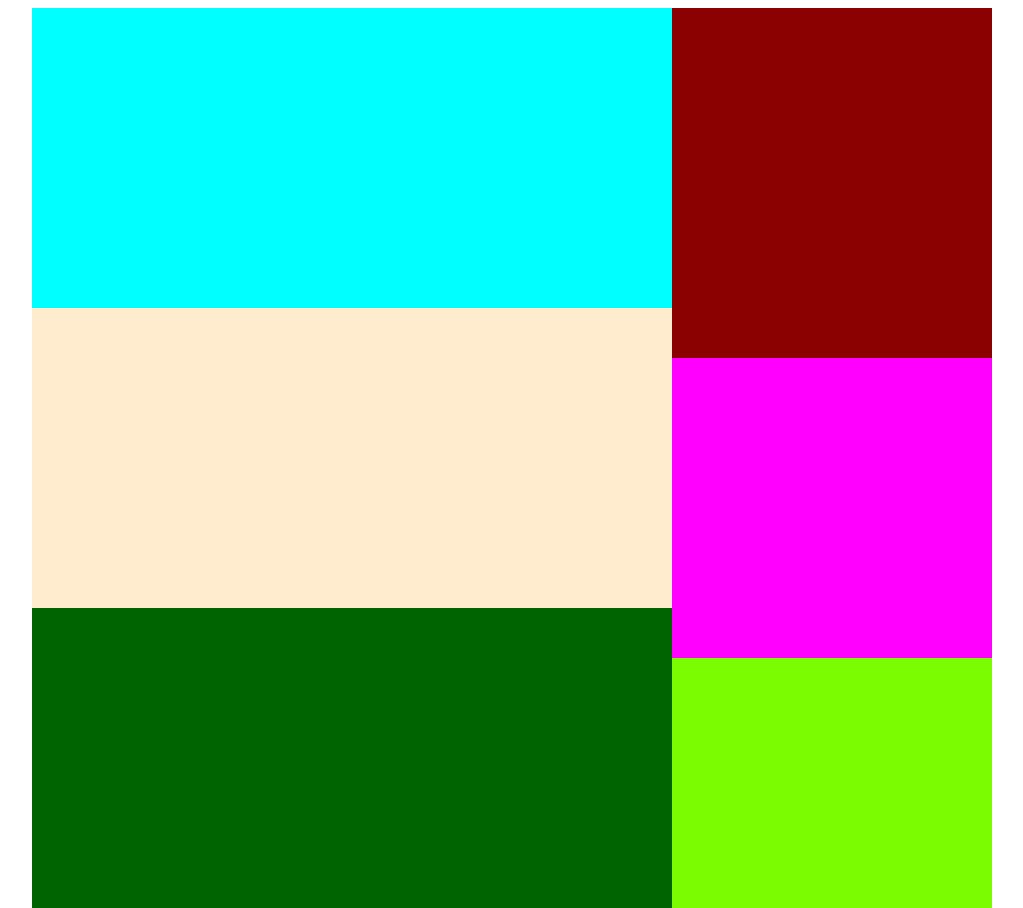
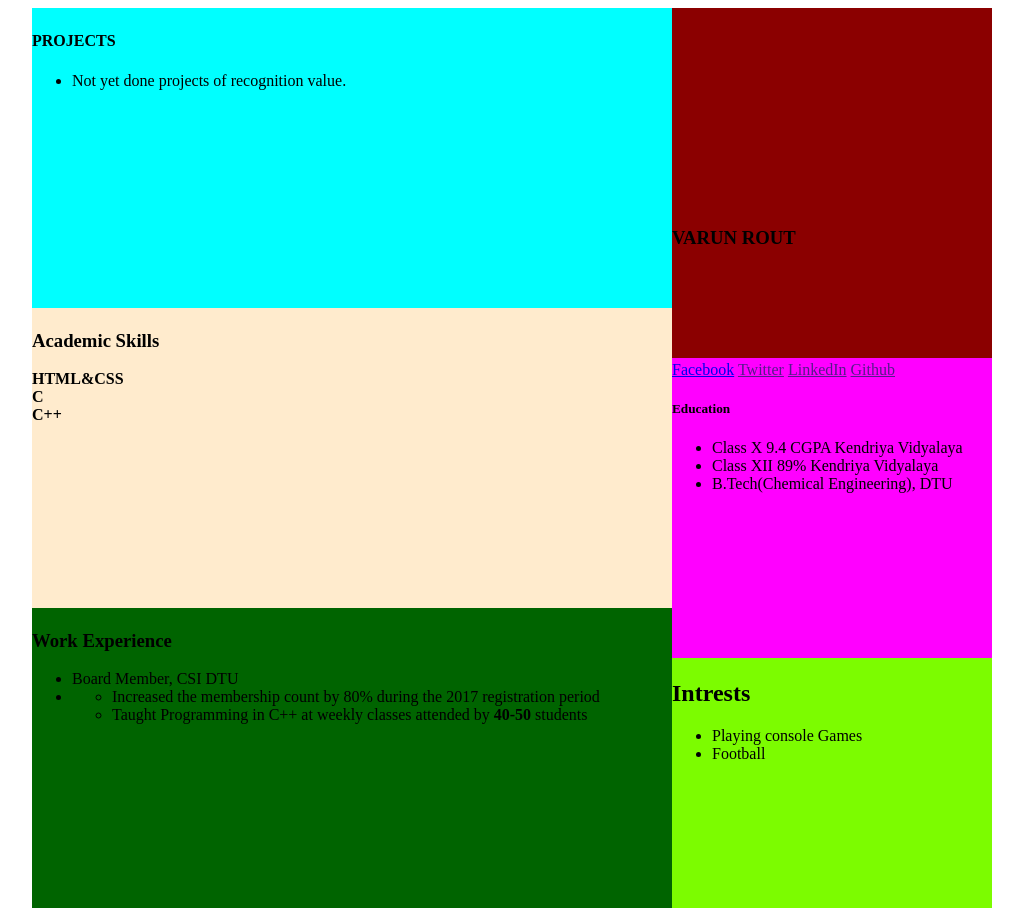
Before and after one commit to cain738/lecture10, a plain HTML site: page WebstormProjects/lecture 10/jQuery/ajax/Portfolio/myportfolio.html in a window 1280 px wide. Shown: the whole page, without its empty margins (160-1183 px from the left). Drawn offline with Linux system fonts and the light colour scheme.

Commit message:
second commit

```diff
--- a/WebstormProjects/lecture 10/jQuery/ajax/Portfolio/myportfolio.html
+++ b/WebstormProjects/lecture 10/jQuery/ajax/Portfolio/myportfolio.html
@@ -11,45 +11,107 @@
         <h4>PROJECT</h4>
     </div>
     <div class="prodes">
-
+        <h4>PROJECTS</h4>
+        <ul>
+            <li><p>Not yet done projects of recognition value.</p></li>
+        </ul>
     </div>
     <div class="acadnav">
         <h4>ACADEMIC</h4>
     </div>
     <div class="acaddes">
-
+        <h3>Academic Skills</h3>
+        <div><b>HTML&CSS</b></div>
+        <div><b>C</b></div>
+        <div><b>C++</b></div>
     </div>
     <div class="wenav">
         <h4>WORK EXP.</h4>
     </div>
     <div class="wedes">
-
+        <div>
+            <ul>
+                <li>Board Member, CSI DTU</li>
+                <li>
+                    <ul>
+                        <li>Increased the membership count by 80% during the 2017 registration period</li>
+                        <li>Taught Programming in C++ at weekly classes attended by <b>40-50</b> students</li>
+                    </ul>
+                </li>
+            </ul>
+        </div>
     </div>
 </div>
 <div class="work">
     <div class="projects" >
+    <div class="pr1">
+        <h4>PROJECTS</h4>
+        <ul>
+            <li><p>Not yet done projects of recognition value.</p></li>
+        </ul>
+    </div>
+    </div>
+    <div class="academicSkills">
+    <div class="as1">
+    <h3>Academic Skills</h3>
+        <div><b>HTML&CSS</b></div>
+        <div><b>C</b></div>
+        <div><b>C++</b></div>
 
     </div>
-    <div class="academicSkills">
-
-    </div>
-    <div class="WorkExperience">
-
     </div>
     <div class="acadncurractivities">
+        <div class="we1">
+            <h3>Work Experience</h3>
+            <ul>
+                <li>Board Member, CSI DTU</li>
+                <li>
+                    <ul>
+                        <li>Increased the membership count by 80% during the 2017 registration period</li>
+                        <li>Taught Programming in C++ at weekly classes attended by <b>40-50</b> students</li>
+                    </ul>
+                </li>
+            </ul>
+        </div>
 
     </div>
 
 </div>
 <div class="myinfo">
     <div class=image>
-
+<div class="img1">
+    <img src="">
+</div>
+        <h3>VARUN ROUT</h3>
     </div>
     <div class="mylinks">
+      <div class="link1">
+        <a href="https://www.facebook.com/varun.rout">Facebook</a>
+        <a href="">Twitter</a>
+        <a href="">LinkedIn</a>
+        <a href="">Github</a>
 
+        <div>
+            <h5>Education</h5>
+            <ul>
+                <li>Class X    9.4 CGPA    Kendriya Vidyalaya</li>
+                <li>Class XII    89%    Kendriya Vidyalaya</li>
+                <li>B.Tech(Chemical Engineering), DTU</li>
+            </ul>
+        </div>
+        </div>
     </div>
     <div class="intrest">
 
+        <div class="intrest1">
+            <h2>Intrests</h2>
+        <ul>
+    <li>
+        Playing console Games
+    </li>
+            <li>Football</li>
+</ul>
+        </div>
     </div>
 </div>
 </body>
--- a/WebstormProjects/lecture 10/jQuery/ajax/Portfolio/portfolio.css
+++ b/WebstormProjects/lecture 10/jQuery/ajax/Portfolio/portfolio.css
@@ -7,14 +7,39 @@
 .projects{
        background-color: aqua;
     height: 300px;
+    position: relative;
 }
 .academicSkills{
        background-color: blanchedalmond;
     height: 300px;
+    position: relative;
 }
 .acadncurractivities{
        background-color: darkgreen;
     height: 300px;
+    position: relative;
+}
+.we1{
+    position: absolute;
+    top: 1%;
+}
+.pr1{
+    position: absolute;
+    top: 1%;
+}
+.as1{
+    position: absolute;
+    top: 1%;
+}
+.table{
+    position: relative;
+}
+.progress1{
+    position:absolute;
+    width: 100%;
+    background-color: darkblue;
+    height: 20px;
+    border-radius: 5%;
 }
 .myinfo{
     position: absolute;
@@ -24,14 +49,29 @@
 .image{
     background-color: darkred;
     height: 350px;
+    position: relative;
 }
 .mylinks{
     background-color: fuchsia;
     height: 300px;
+    position: relative;
 }
 .intrest{
     background-color: lawngreen;
     height: 250px;
+    position: relative;
+}
+.link1{
+    position: absolute;
+    top: 1%;
+}
+.intrest1{
+    position: absolute;
+    top: 1%;
+}
+.img1{
+    width: 200px;
+    height: 200px;
 }
 .navbar{
     display: none;
@@ -44,6 +84,9 @@
     text-align: center;
     height: 50px;
     background-color: #f2f7f7;
+}
+.prodes{
+    display: none;
 }
 .pronav:hover + .prodes{
     display: block;
@@ -61,6 +104,9 @@
     text-align: center;
     height: 50px;
     background-color: darkolivegreen;
+}
+.acaddes{
+    display: none;
 }
 .acadnav:hover + .acaddes{
     display: block;
@@ -80,6 +126,9 @@
     height: 50px;
     background-color: #d3e4e5;
 }
+.wedes{
+display: none;
+}
 .wenav:hover + .wedes{
     display: block;
     width: 90%;
@@ -90,6 +139,7 @@
     transition: 0.8s;
     position: absolute;
 }
+
 
 @media only screen and (max-width: 720px) and (min-width: 240px) {
     .myinfo{
```
Also changed, not shown: WebstormProjects/lecture 10/jQuery/ajax/Portfolio/30821969_2121540578091690_2387204172961938787_o.jpg (added).
